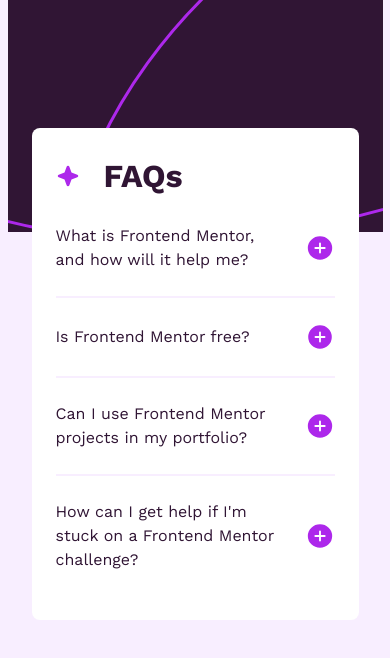
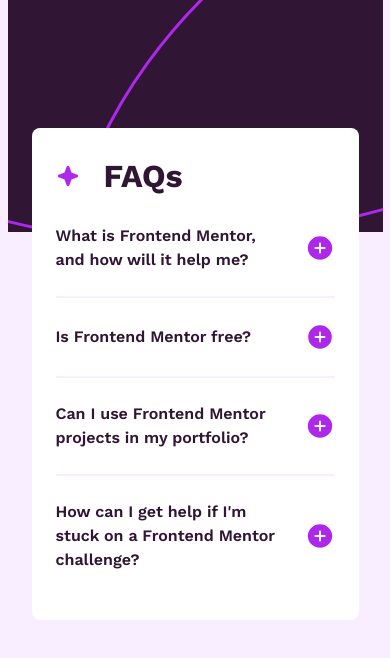
Before and after one commit to leeport511/faq-accordion-page, a React (Vite) app: page / in a window 390 px wide. Shown: the top 658 px of the page. Built offline with nearby package versions, Linux system fonts and the light colour scheme.

Commit message:
finished Plus-Minus Changue, and active states, and mobile responsibe view

```diff
--- a/src/components/FaqQuestionAndAnswerItem.tsx
+++ b/src/components/FaqQuestionAndAnswerItem.tsx
@@ -1,6 +1,6 @@
 import IconPlus from '../../public/assets/images/icon-plus.svg';
 import type { FaqQuestionAndAnswerItemProps } from '../interfaces/interfaces';
-// import IconMinus from '../../public/assets/images/icon-minus.svg';
+import IconMinus from '../../public/assets/images/icon-minus.svg';
 
 export const FaqQuestionAndAnswerItem = ({
 	question,
@@ -16,11 +16,11 @@
 					className='flex items-center justify-between w-full cursor-pointer'
 					onClick={onToggle}
 				>
-					<h4 className='text-purple950 text-left transition-all ease-in-out'>
+					<h4 className='text-purple950 text-left font-semibold text-base transition-all ease-in-out hover:text-violet600'>
 						{question}
 					</h4>
 					<img
-						src={IconPlus}
+						src={!isActive ? IconPlus : IconMinus}
 						alt='Plus'
 						className='w-[30px] h-[30px] ml-6'
 					/>
```
